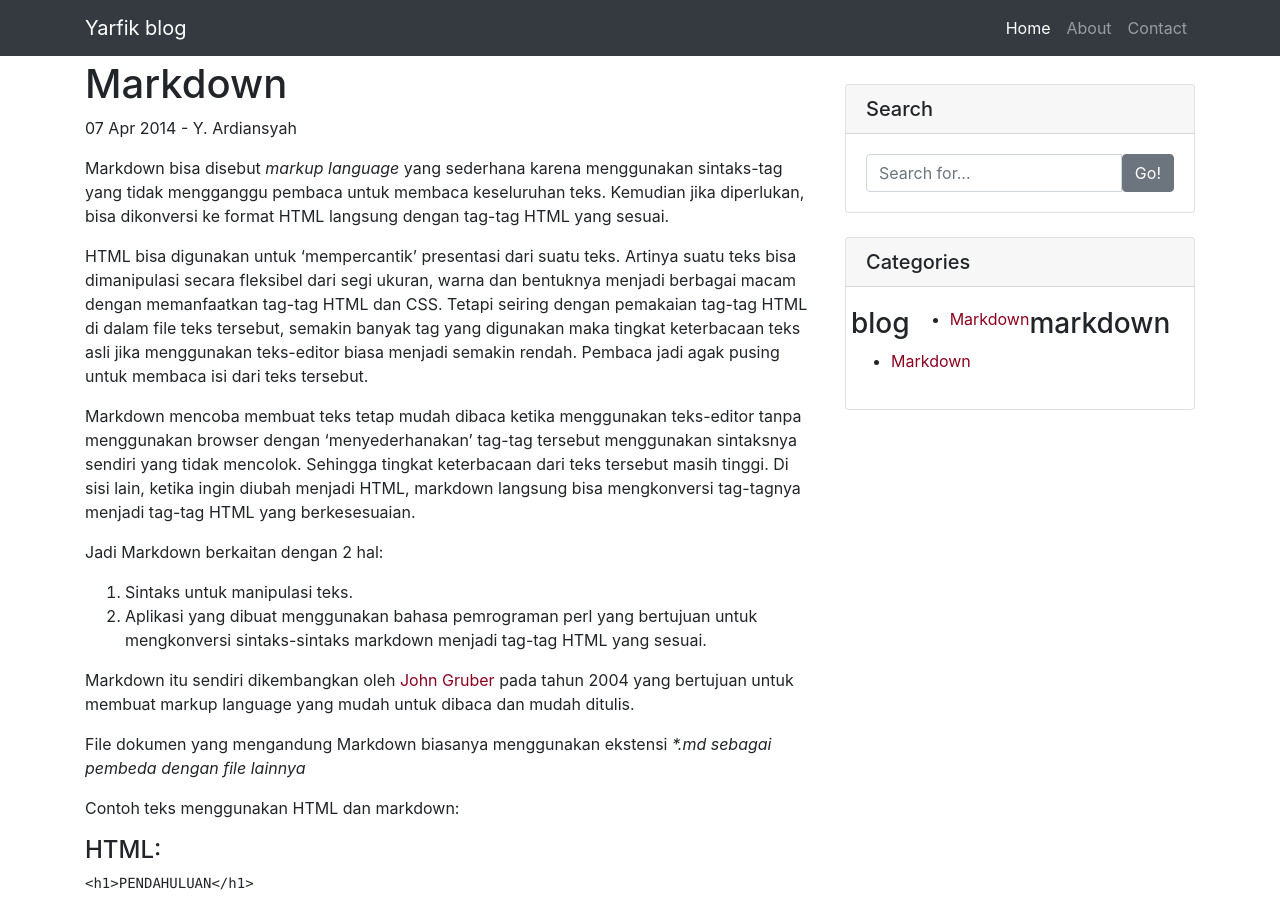
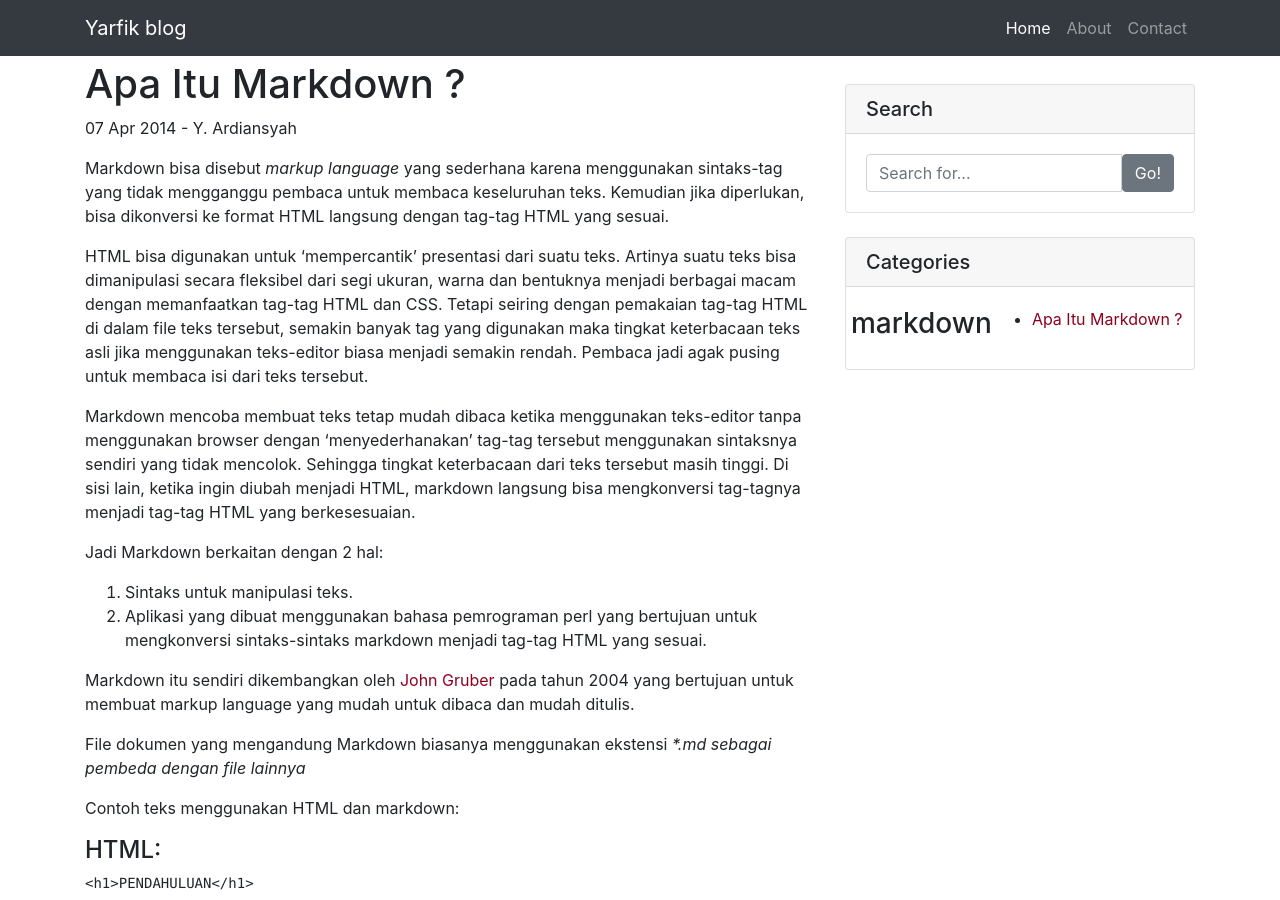
Before and after one commit to yarfik/yarfik.github.io, a Jekyll site: the page built from _posts/2014-04-07-Markdown.md, in a window 1280 px wide and 900 px high. Built offline with Jekyll 4.4.1, drawn with Linux system fonts in a browser that asks for light colours.

Commit message:
edit markdwon

```diff
--- a/_posts/2014-04-07-Markdown.md
+++ b/_posts/2014-04-07-Markdown.md
@@ -1,6 +1,6 @@
 ---
-title: "Markdown"
-categories: [blog, markdown]
+title: "Apa Itu Markdown ?"
+categories: [markdown]
 published: true
 author: Y. Ardiansyah
 ---
@@ -29,7 +29,9 @@
 
     <h1>PENDAHULUAN</h1>
 
-    <p>Sintaks HTML memerlukan <strong>tag pembuka</strong> dan <strong>tag penutup</strong> untuk menandakan bagian-bagian teks yang akan di-markup. Di contoh ini menampilkan beberapa markup HTML untuk:</p>
+    <p>Sintaks HTML memerlukan <strong>tag pembuka</strong> dan <strong>tag penutup</strong>
+    untuk menandakan bagian-bagian teks yang akan di-markup. Di contoh ini
+    menampilkan beberapa markup HTML untuk:</p>
     <ul>
     <li>Heading pertama</li>
     <li>Paragraf</li>
@@ -44,30 +46,30 @@
     PENDAHULUAN
     -----------
 
-    Sintaks HTML memerlukan **tag pembuka** dan **tag penutup** untuk menandakan bagian-bagian teks yang akan di markup. Di contoh ini menampilkan beberapa markup HTML untuk:
+    Sintaks HTML memerlukan **tag pembuka** dan **tag penutup**
+    untuk menandakan bagian-bagian teks yang akan di markup. Di contoh ini
+    menampilkan beberapa markup HTML untuk:
 
     - Heading pertama
     - Paragraf
     - Teks tebal
     - Daftar (list)
 
+
 Kita pasti sepakat, dari kedua contoh di atas, konten yang ditulis menggunakan Markdown lebih jelas karena bersih dari label-label tag. Tidak perlu menggunakan browser untuk bisa membaca kontennya dengan jelas.
 
 [Syntax] Markdown hanya mencakup sebagian kecil dari tag-tag HTML yang ada. Jadi Markdown dibuat bukan untuk menggantikan HTML tetapi hanya menjadi alat bantu untuk mempercepat pembuatan dokumen HTML yang sederhana.
 
-[syntax]:daringfireball.net/projects/markdown/syntax
-
 Salah satu 'kelemahan' Markdown adalah tidak bisa menyisipkan properti seperti 'class' dan 'id' di dalam tag HTML. Namun ada beberapa aplikasi yang dikembangkan berdasarkan Markdown yang menyediakan sintaks-sintaks tambahan untuk hal-hal tersebut, di antaranya adalah [MarkDown Extra] untuk PHP, [Kramdown] dan [Maruku] untuk Ruby.
 
+Tidak ada editor khusus untuk membuat dokumen markdown. Cukup gunakan text editor biasa seperti notepad, vi, emacs, atau yang lainnya. Tapi jika ingin menggunakan editor text yang memiliki preview untuk markdown, bisa mencoba aplikasi desktop seperti [markpad] atau yang online seperti [dilinger.io] atau [dingus] yang memang disediakan oleh si pembuat MarkDown.
+
+Selamat Mencoba!
+
+[syntax]:daringfireball.net/projects/markdown/syntax
 [markDown Extra]: http://michelf.ca/projects/php-markdown/extra/
 [Kramdown]: http://kramdown.gettalong.org/
 [Maruku]: http://maruku.rubyforge.org/maruku.html
-
-Tidak ada editor khusus untuk membuat dokumen markdown. Cukup gunakan text editor biasa seperti notepad, vi, emacs, atau yang lainnya. Tapi jika ingin menggunakan editor text yang memiliki preview untuk markdown, bisa mencoba aplikasi desktop seperti [markpad] atau yang online seperti [dilinger.io] atau [dingus] yang memang disediakan oleh si pembuat MarkDown.
-
 [markpad]:https://github.com/Code52/DownmarkerWPF
 [dilinger.io]:http://http://dillinger.io/
 [dingus]:daringfireball.net/projects/markdown/dingus
-
-
-Selamat Mencoba!
```
